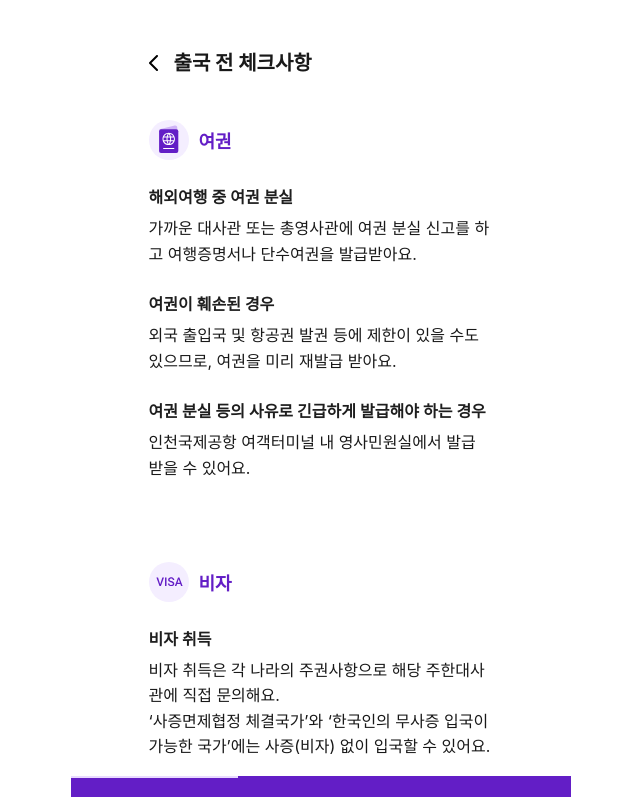
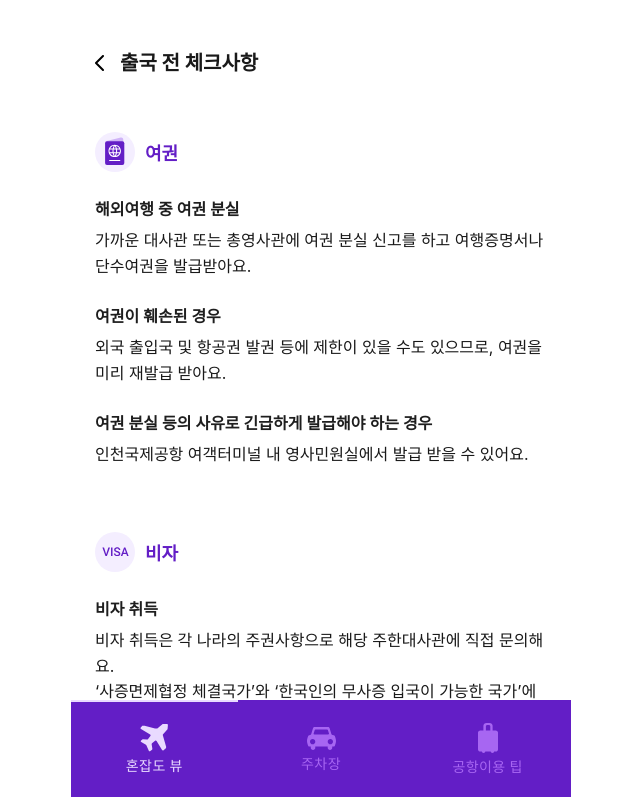
Before and after one commit to HonZapHae/airport-congestion-view, a React (Create React App) app: page /checklist in a window 1280 px wide. Shown: the top 797 px of the page, without its empty margins (319-959 px from the left). Built offline with nearby package versions, Linux system fonts and the light colour scheme; no server answers.

Commit message:
[fix] TipChecklist 간격조정 & Navbar & Tip 상단 마진

```diff
--- a/src/components/Navbar.tsx
+++ b/src/components/Navbar.tsx
@@ -34,7 +34,7 @@ export function Navbar() {
         textColor="secondary"
         variant="fullWidth"
         sx={{
-          '& .MuiTabs-flexContainer': { height: 100 }, bgcolor: 'background.paper', height: 100, width: '100%',
+          '& .MuiTabs-flexContainer': { height: 100 }, bgcolor: 'background.paper', height: 100, width: '500px', zIndex: '999999', bottom: '0', position: 'fixed',
         }}
         TabIndicatorProps={{ sx: { top: 0, backgroundColor: 'secondary.main' } }}
         value={value}
--- a/src/components/Tip/TipNavbar.tsx
+++ b/src/components/Tip/TipNavbar.tsx
@@ -19,6 +19,7 @@ const NavBar = styled.div`
   padding-top: 48px;
   padding-bottom: 16px;
   z-index: 33333;
+  cursor: pointer;
 `;
 
 const Title = styled.div`
--- a/src/pages/Tip.tsx
+++ b/src/pages/Tip.tsx
@@ -17,7 +17,7 @@ const StyledDiv = styled.div`
   flex: 1;
   align-items: center;
   width: 100%;
-  margin-top: 74px;
+  margin-top: 48px;
 `;
 
 const Title = styled.div`
--- a/src/pages/TipDetail/Checklist.tsx
+++ b/src/pages/TipDetail/Checklist.tsx
@@ -10,7 +10,6 @@ const StyledDiv = styled.div`
   flex-direction: column;
   width: 100%;
   height: 100vh;
-  max-width: 393px;
 `;
 
 const Wrapper = styled.div`
@@ -22,16 +21,15 @@ const Wrapper = styled.div`
 const Body = styled.div`
   display: flex;
   flex-direction: column;
-  margin-top: 144px;
+  margin-top: 132px;
 `;
 
 const Info = styled.div`
   display: flex;
   flex-direction: column;
   /* margin-top: 400px; */
-
-  padding-bottom: 48px;
-  gap: 80px;
+  padding-bottom: 144px;
+  gap: 64px;
 `;
 
 const InfoContainer = styled.div`
```
